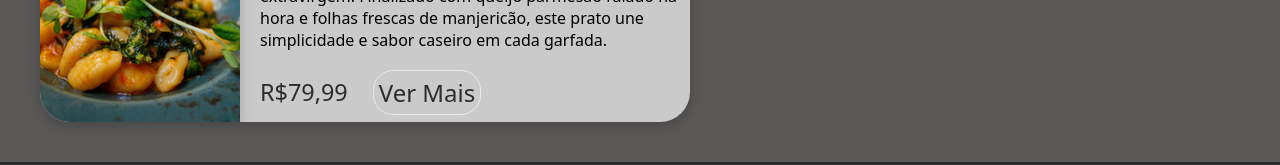
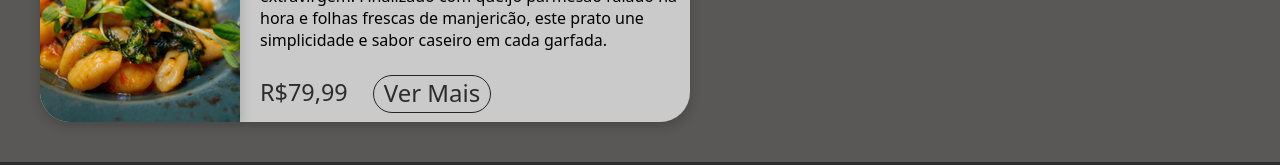
Before and after one commit to melll1601/Restaurante-FRONT, a plain HTML site: page index.html in a window 1280 px wide. Shown: the part 773-938 px from the top of the page. Drawn offline with Linux system fonts and the light colour scheme.

Commit message:
Mudança no botão

```diff
--- a/style.css
+++ b/style.css
@@ -227,9 +227,11 @@ box-shadow: 0 4px 12px rgba(0, 0, 0, 0.2);
 
 
 .preco_link a{
-    border: 1px solid #e9e9e9;
+    border: 1px solid #242424;
     border-radius: 20px;
-    padding: 5px;
+    padding-left: 10px;
+    padding-right: 10px;
+    padding-bottom: 3px;
     color: #2c2c2c;
     font-weight: 500;
 
```
